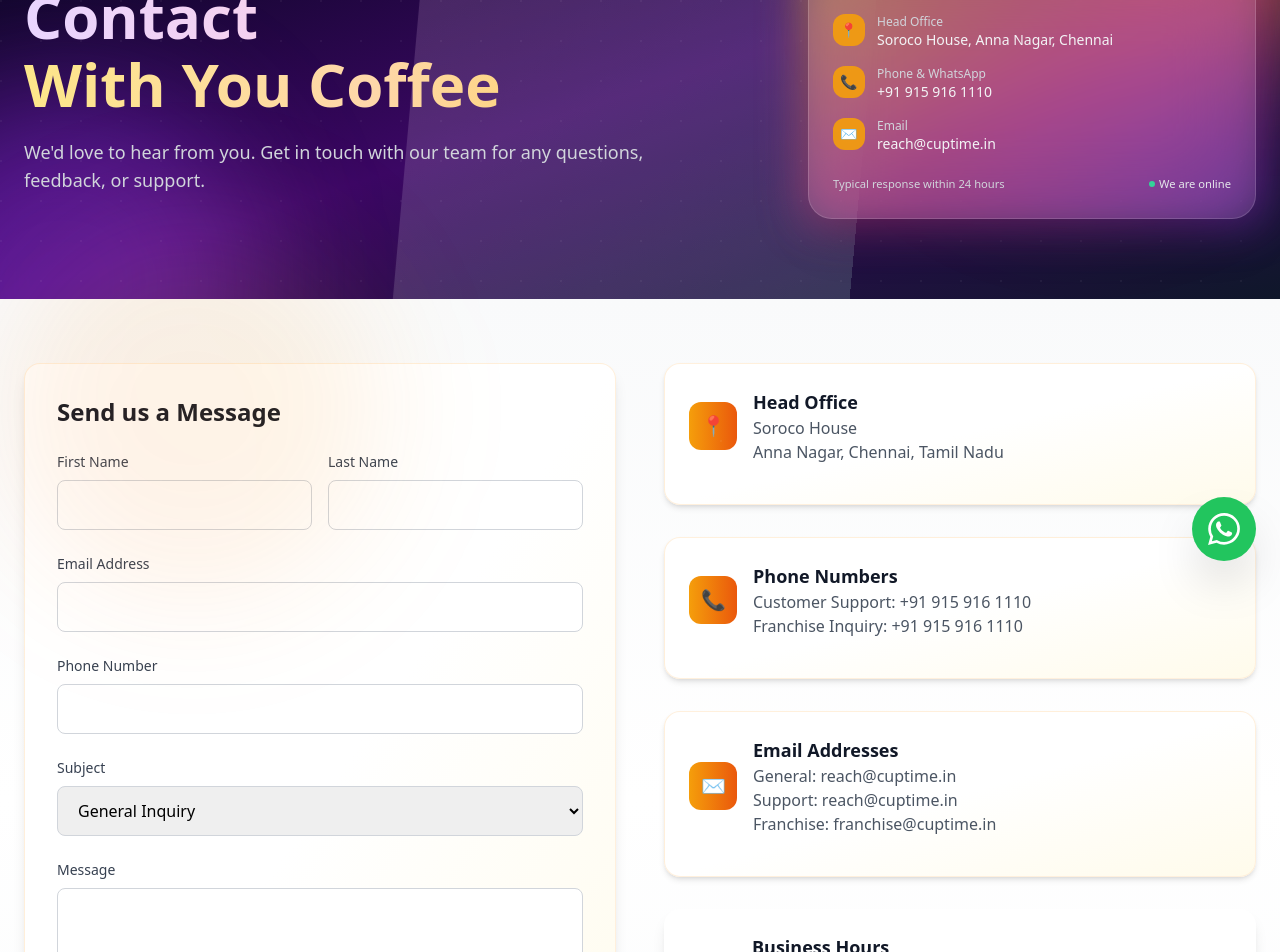
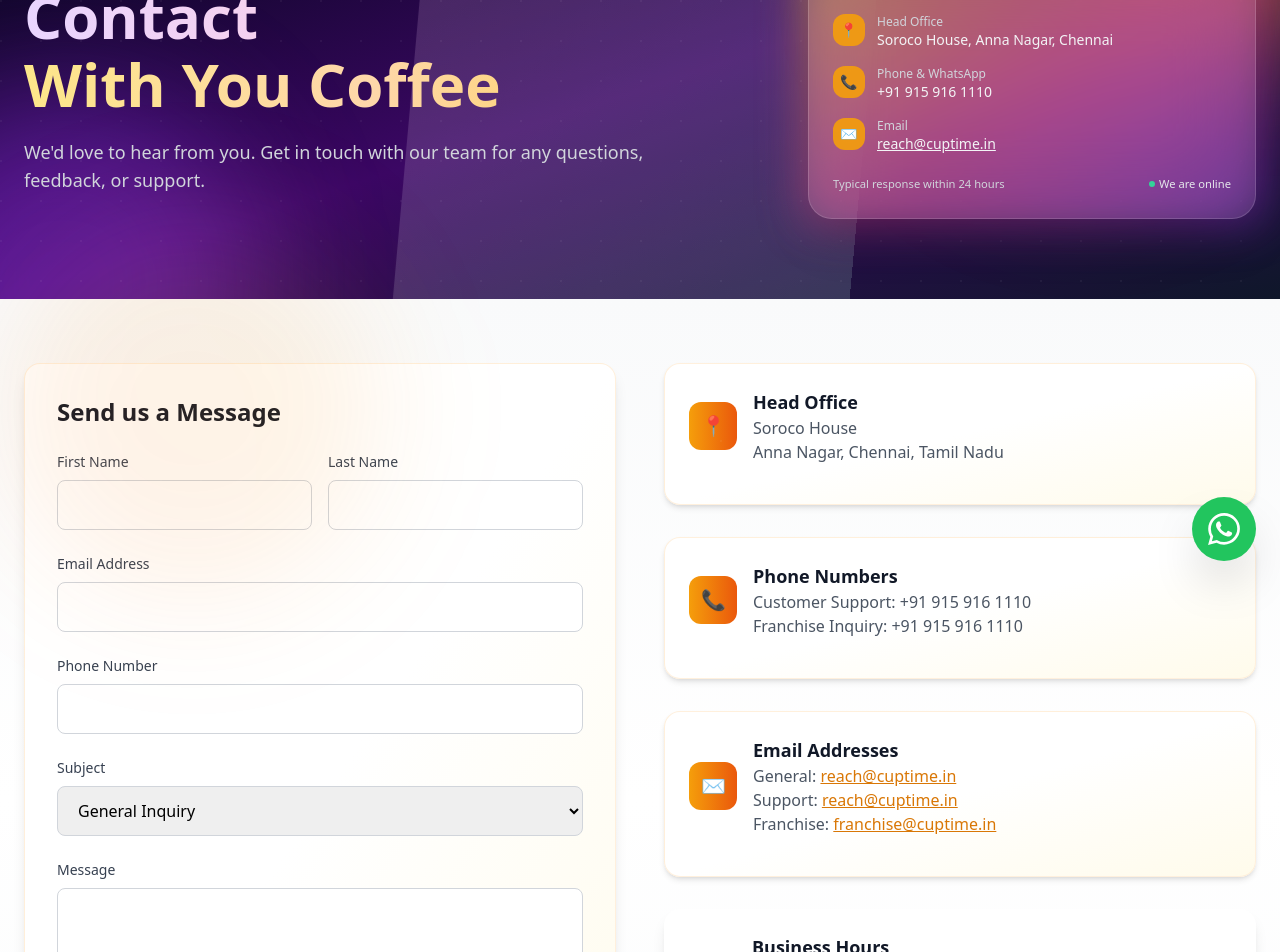
Before and after one commit to tmisgowthaamand/WithYouCoffee, a React (Vite) app in the folder frontend/: page /contact in a window 1280 px wide. Shown: the part 200-1152 px from the top of the page. Built offline with nearby package versions, Linux system fonts and the light colour scheme; no server answers.

Commit message:
Describe your new changes

```diff
--- a/frontend/src/pages/Contact.jsx
+++ b/frontend/src/pages/Contact.jsx
@@ -62,7 +62,7 @@
                       <div className="w-8 h-8 rounded-xl bg-amber-500/90 flex items-center justify-center text-white text-sm">✉️</div>
                       <div>
                         <p className="text-xs text-gray-300">Email</p>
-                        <p className="text-sm font-medium text-gray-100">reach@cuptime.in</p>
+                        <a href="mailto:reach@cuptime.in" className="text-sm font-medium text-gray-100 hover:text-amber-300 underline">reach@cuptime.in</a>
                       </div>
                     </div>
                   </div>
@@ -161,9 +161,9 @@
                   </div>
                   <div>
                     <h3 className="text-lg font-bold text-gray-900">Email Addresses</h3>
-                    <p className="text-gray-600">General: reach@cuptime.in</p>
-                    <p className="text-gray-600">Support: reach@cuptime.in</p>
-                    <p className="text-gray-600">Franchise: franchise@cuptime.in</p>
+                    <p className="text-gray-600">General: <a href="mailto:reach@cuptime.in" className="text-amber-600 hover:text-amber-700 font-medium underline">reach@cuptime.in</a></p>
+                    <p className="text-gray-600">Support: <a href="mailto:reach@cuptime.in" className="text-amber-600 hover:text-amber-700 font-medium underline">reach@cuptime.in</a></p>
+                    <p className="text-gray-600">Franchise: <a href="mailto:franchise@cuptime.in" className="text-amber-600 hover:text-amber-700 font-medium underline">franchise@cuptime.in</a></p>
                   </div>
                 </div>
               </div>
```
